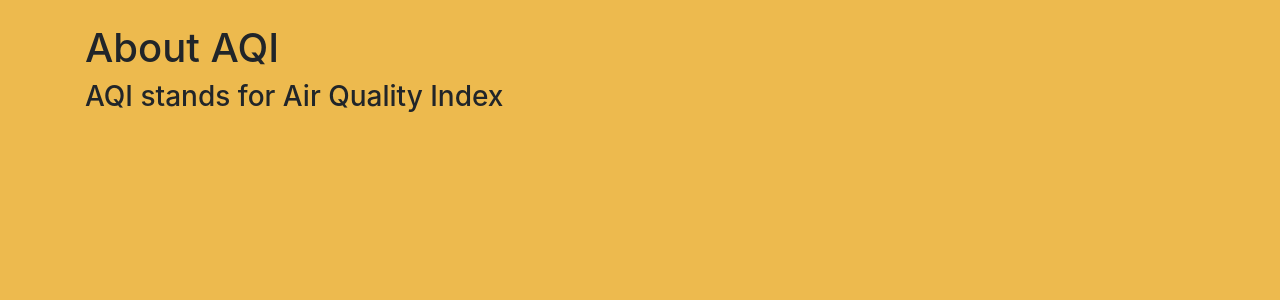
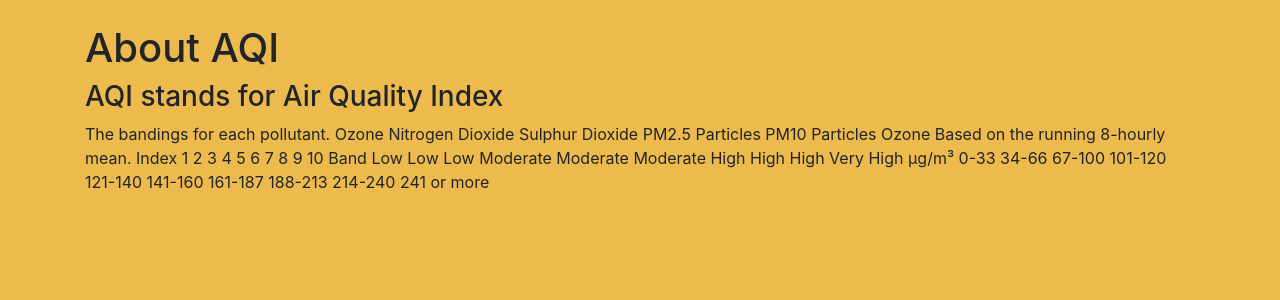
Before and after one commit to fion21/ozone-python-django, a Django app: page /about.html in a window 1280 px wide. Shown: the part 56-356 px from the top of the page. Run offline with Django 3.2, Linux system fonts and the light colour scheme.

Commit message:
prepared app for heroku4

```diff
--- a/lookup/templates/about.html
+++ b/lookup/templates/about.html
@@ -7,5 +7,22 @@
 <h3>AQI stands for Air Quality Index</h3>
 
 
+The bandings for each pollutant.
+
+Ozone
+Nitrogen Dioxide
+Sulphur Dioxide
+PM2.5 Particles
+PM10 Particles
+Ozone
+Based on the running 8-hourly mean.
+
+Index	1	2	3	4	5	6	7	8	9	10
+Band	Low	Low	Low	Moderate	Moderate	Moderate	High	High	High	Very High
+µg/m³	0-33	34-66	67-100	101-120	121-140	141-160	161-187	188-213	214-240	241 or more
+
+
+
+
 
 {% endblock %}
--- a/ozone/settings.py
+++ b/ozone/settings.py
@@ -1,5 +1,4 @@
 from pathlib import Path
-import dj_database_url
 from decouple import config
 
 # Build paths inside the project like this: BASE_DIR / 'subdir'.
@@ -38,7 +37,7 @@ MIDDLEWARE = [
     'django.contrib.auth.middleware.AuthenticationMiddleware',
     'django.contrib.messages.middleware.MessageMiddleware',
     'django.middleware.clickjacking.XFrameOptionsMiddleware',
-    'whitenoise.middlewhere.WhiteNoiseMiddlewhere',
+
 ]
 
 ROOT_URLCONF = 'ozone.urls'
@@ -110,6 +109,3 @@ USE_TZ = True
 # https://docs.djangoproject.com/en/3.1/howto/static-files/
 
 STATIC_URL = '/static/'
-
-
-STATICFILES_STORAGE = 'whitenoise.storage.CompressedManifestStaticFilesStorage'
--- a/requirements.txt
+++ b/requirements.txt
@@ -1,14 +1,11 @@
 asgiref==3.3.1
 certifi==2020.11.8
 chardet==3.0.4
-dj-database-url==0.5.0
 Django==3.1.4
 gunicorn==20.0.4
 idna==2.10
-psycopg2-binary==2.8.6
 python-decouple==3.3
 pytz==2020.4
 requests==2.25.0
 sqlparse==0.4.1
 urllib3==1.26.2
-whitenoise==5.2.0
```
Also changed, not shown: lookup/templates/home.html (+10 -1 lines), ozone/asgi.py (+0 -9 lines), ozone/wsgi.py (+0 -9 lines).
